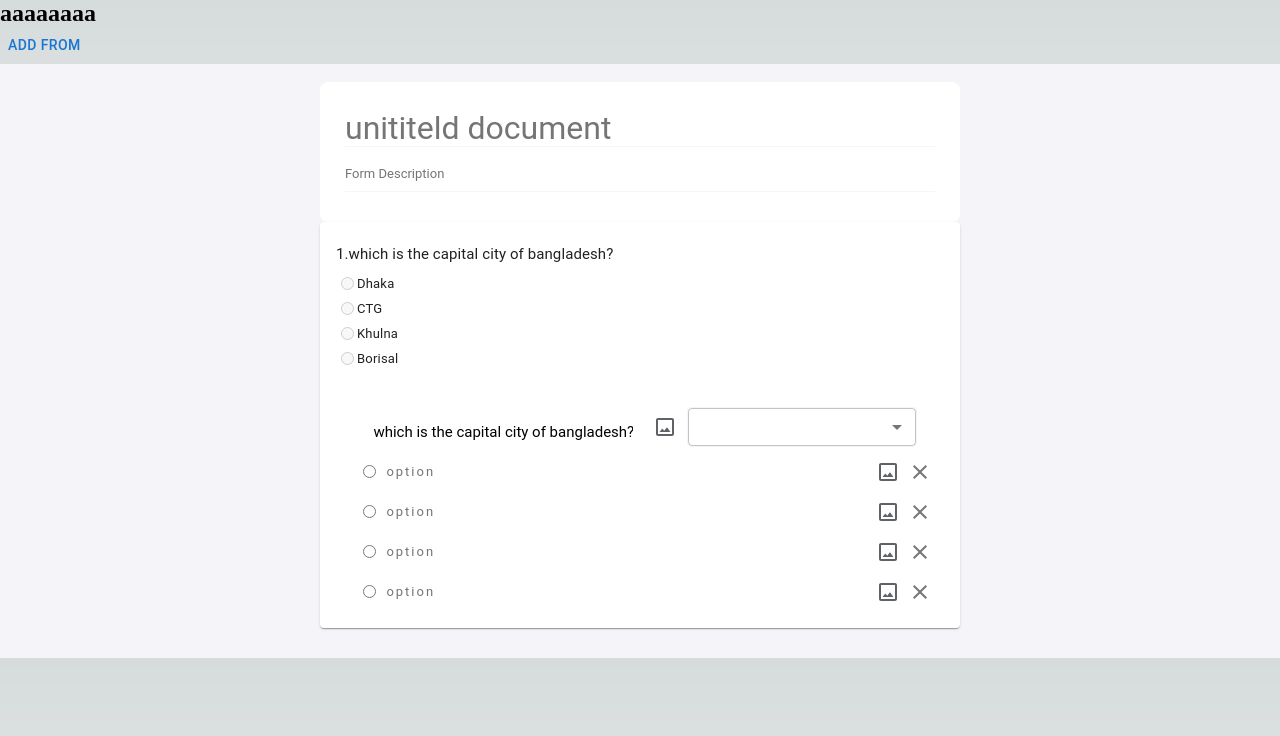
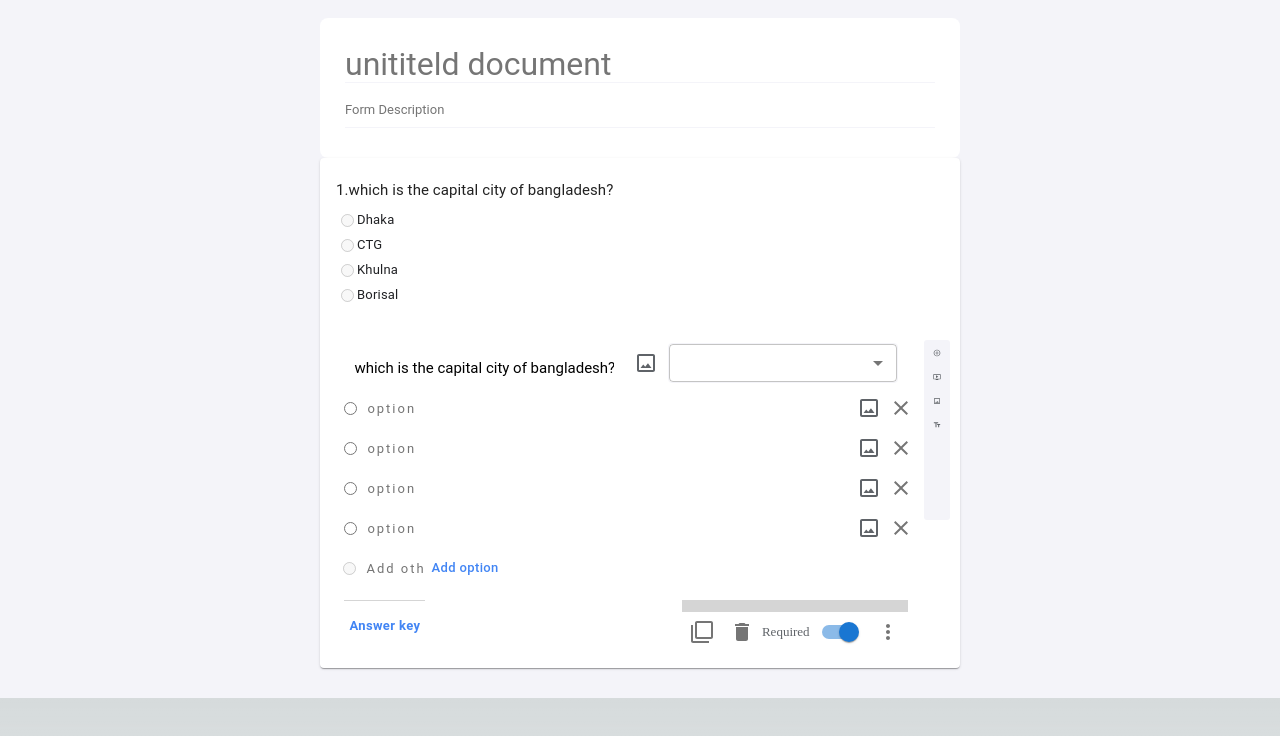
Before and after one commit to suparansharma/form_structure_nextjs, a Next.js app: page /AddForm/AddForm in a window 1280 px wide. Shown: the top 736 px of the page. Built offline with nearby package versions, Linux system fonts and the light colour scheme.

Commit message:
question name

```diff
--- a/pages/AddForm/AddForm.js
+++ b/pages/AddForm/AddForm.js
@@ -1,132 +1,275 @@
-import { CheckBox, Close, CropOriginal, Radio, ShortText, Subject } from '@mui/icons-material';
-import { Accordion, AccordionDetails, AccordionSummary, Button, FormControlLabel, IconButton, MenuItem, Select, Typography } from '@mui/material';
-import { fontSize } from '@mui/system';
-import Link from 'next/link';
-import React, { useState } from 'react';
-import uuid from 'react-uuid';
+import {
+  AddCircleOutline,
+  CheckBox,
+  Close,
+  CropOriginal,
+  Delete,
+  FilterNone,
+  MoreVert,
+  OndemandVideo,
+  Radio,
+  ShortText,
+  Subject,
+  TextFields,
+
+} from "@mui/icons-material";
+import {
+  Accordion,
+  AccordionDetails,
+  AccordionSummary,
+  Button,
+  FormControlLabel,
+  IconButton,
+  MenuItem,
+  Select,
+  Switch,
+  Typography,
+} from "@mui/material";
+import { fontSize } from "@mui/system";
+import Link from "next/link";
+import React, { useState } from "react";
+import uuid from "react-uuid";
 
 const AddForm = () => {
   // const[open,setOpen]=(true);
   const id = uuid();
-    console.log(id);
+  // console.log(id);
 
-    const [questions,setQuestions] = useState( [
-        {questionText:"which is the capital city of bangladesh?",
-    questionType:"radio",
-options:[
-    {optionText:"Dhaka"},
-    {optionText:"CTG"},
-    {optionText:"Khulna"},
-    {optionText:"Borisal"}
+  const [questions, setQuestions] = useState([
+    {
+      questionText: "which is the capital city of bangladesh?",
+      questionType: "radio",
+      options: [
+        { optionText: "Dhaka" },
+        { optionText: "CTG" },
+        { optionText: "Khulna" },
+        { optionText: "Borisal" },
       ],
-open:true,
-required:false
-}]
+      open: true,
+      required: false,
+    },
+  ]);
 
-)
 
-function questionUI(){
+  function changeQuestion(text,i){
+    var newQuestion = [...questions];
+    newQuestion[i].questionText = text;
+    setQuestions(newQuestion);
+    console.log(newQuestion)
+  }
 
-    return questions.map((ques,i)=>(
+  function addQuestionType(i,type){
+    let qs =[...questions];
+    console.log(type);
+    qs[i].questionType = type;
+    setQuestions(qs);
+    console.log("click")
+  }
+
+  function questionUI() {
+    return questions.map((ques, i) => (
       <div key={i}>
-        <Accordion expanded={questions[i].open} className={questions[i].open ?'add border':""} >
+        <Accordion
+          expanded={questions[i].open}
+          className={questions[i].open ? "add border" : ""}
+        >
           <AccordionSummary
-        aria-controls='panel1a-content'
+            aria-controls="panel1a-content"
             id="panel1a-header"
-        elevation={1} style={{ width:'100%' }}
+            elevation={1}
+            style={{ width: "100%" }}
           >
-
-             {
-                questions[i].open ? (
-                    <div className='saved_questions'>
-                        <Typography style={{ fontSize:"15px",fontWeight:"400",letterSpacing:'.1px' ,lineHeight:'24px',paddingBottom:"8px" }}>
-                        {i+1}.{questions[i].questionText}
+            {questions[i].open ? (
+              <div className="saved_questions">
+                <Typography
+                  style={{
+                    fontSize: "15px",
+                    fontWeight: "400",
+                    letterSpacing: ".1px",
+                    lineHeight: "24px",
+                    paddingBottom: "8px",
+                  }}
+                >
+                  {i + 1}.{questions[i].questionText}
                 </Typography>
 
-                        {ques.options.map((op,j)=>(
-                            <div key={j} style={{ display:"flex" }}>
+                {ques.options.map((op, j) => (
+                  <div key={j} style={{ display: "flex" }}>
                     <FormControlLabel
-                                  style={{marginLeft:"5px",marginBottom:"5px"  }} disabled control={<input type={ques.questionType}
-                                  color="primary"style={{ marginRight:'3px' }} required={ques.type}
-                                  />}
-
-                                label={<Typography style={{ fontFamily:'Roboto,Arial,sans-serif',
-                                fontSize:'13px',
-                                fontWeight:'400',
-                                letterSpacing:'.2px',
-                                lineHeight:'20px',
-                                color:'#202124'
-                            }}>
+                      style={{ marginLeft: "5px", marginBottom: "5px" }}
+                      disabled
+                      control={
+                        <input
+                          type={ques.questionType}
+                          color="primary"
+                          style={{ marginRight: "3px" }}
+                          required={ques.type}
+                        />
+                      }
+                      label={
+                        <Typography
+                          style={{
+                            fontFamily: "Roboto,Arial,sans-serif",
+                            fontSize: "13px",
+                            fontWeight: "400",
+                            letterSpacing: ".2px",
+                            lineHeight: "20px",
+                            color: "#202124",
+                          }}
+                        >
                           {ques.options[j].optionText}
-
-                                </Typography>}
+                        </Typography>
+                      }
                     />
                   </div>
                 ))}
-
               </div>
-                ):""
-             }
-
-
+            ) : (
+              ""
+            )}
           </AccordionSummary>
 
-        <div className='question_boxes'>
-             <AccordionDetails className='add_question'>
-             <div className='add_question_top'>
-                <input type="text" className="question" name="" value={ques.questionText}  placeholder='Question'/>
-                <CropOriginal style={{ color:"#5f6368" }}/>
-                <Select className='select' style={{ color:"#5f6368" ,fontSize:"13px" }}>
-                    <MenuItem id='text' value='text'><Subject style={{ marginRight:"10px" }}/> Paragraph</MenuItem>
-                    <MenuItem id='checkbox' value='Checkbox'><CheckBox style={{ marginRight:"10px",color:'#70757a'  }} checked/> CheckBox</MenuItem>
-                    <MenuItem id='radio' value='Radio'><Radio style={{ marginRight:"10px",color:'#70757a'  }} checked/> Multiple Choice</MenuItem>
+          <div className="question_boxes">
+            <AccordionDetails className="add_question">
+              <div className="add_question_top">
+                <input
+                  type="text"
+                  className="question"
+                  name=""
+                  value={ques.questionText}
+                  placeholder="Question"
+                  onChange={(e)=>{changeQuestion(e.target.value,i)}}
+                />
+                <CropOriginal style={{ color: "#5f6368" }} />
+                <Select
+                  className="select"
+                  style={{ color:"#5f6368", fontSize: "13px" }}
+                >
+                  <MenuItem id="text" value="text" onCLick={()=>{addQuestionType(i,"text")}}>
+                    <Subject style={{ marginRight: "10px" }}  /> Paragraph
+                  </MenuItem>
+                  <MenuItem id="checkbox" value="Checkbox" onCLick={()=>{addQuestionType(i,"checkbox")}}>
+                    <CheckBox
+                      style={{ marginRight: "10px", color: "#70757a" }}
 
+                      checked
+                    />{" "}
+                    CheckBox
+                  </MenuItem>
+                  <MenuItem id="radio" value="Radio" onCLick={()=>{addQuestionType(i,"radio")}}>
+                    <Radio
+                      style={{ marginRight: "10px", color: "#70757a" }}
 
+                      checked
+                    />{" "}
+                    Multiple Choice
+                  </MenuItem>
                 </Select>
               </div>
 
-             { ques.options.map((op,j)=>(
-                    <div className='add_question_body' key={j}>
-                        {
-                            (ques.questionType!="text") ?
-                            <input type={ques.questionType} style={{ marginRight:"10px" }}/>:
-                            <ShortText style={{ marginRight:"10px" }}/>
+              {ques.options.map((op, j) => (
+                <div className="add_question_body" key={j}>
+                  {(ques.questionType != "text") ?
+                    <input
+                      type={ques.questionType}
+                      style={{ marginRight: "10px" }}
+                    />
+                   :
+                    <ShortText style={{ marginRight: "10px" }} />
                   }
 
-
-                     <div  >
-                     {/* value={ques.option[j].optionText} */}
-                    <input type="text" className="text_input" placeholder="option" />
+                  <div>
+                    <input
+                    // value={ques.option[j].optionText}
+                      type="text"
+                      className="text_input"
+                      placeholder="option"
+                    />
                   </div>
-                    <CropOriginal style={{color:"#5f6368"}}/>
-                    <IconButton aria-label='delete'>
-                        <Close/>
+                  <CropOriginal style={{ color: "#5f6368" }} />
+                  <IconButton aria-label="delete">
+                    <Close />
                   </IconButton>
                 </div>
-
-
               ))}
 
 
+
+              {ques.options.length < 5 ? (
+                  <div className="add_question_body">
+                    <FormControlLabel disabled control={
+                        (ques.questionType!="text")?
+                        <input type={ques.questionType} color="primary" inputProps={{'aria-label':'secondary checkbox'}}
+                        style={{marginLeft:"10px",marginRight:"10px"}} disabled/> :
+                        <ShortText style={{marginRight:"10px"}}/>
+                    }label={
+                            <div>
+                                <input type="text" className="text_input" style={{fontSize:"13px",width:"60px"}} placeholder="Add other"/>
+                               <Button size="small" style={{textTransform:"none",color:'#4285f4',fontSize:"600"}}>Add option</Button>
+                            </div>
+                        }/>
+
+                   </div>
+                     ): ""}
+
+
+
+
+
+              <div className="add_footer">
+                <div className="add_question_bottom_left">
+                    <Button size="small" style={{ textTransform:'none' ,color:"#4285f4", fontSize:"13px",fontWeight:"600" }}>
+                        Answer key
+                    </Button>
+                </div>
+
+                <div className="add_question_bottom">
+                    <IconButton aria-label="copy">
+                        <FilterNone/>
+                    </IconButton>
+
+                    <IconButton aria-label="delete">
+                        <Delete/>
+                    </IconButton>
+                    <span style={{ color:"#5f6368",fontSize:"13px" }}>Required</span><Switch name="checked" color="primary" checked/>
+                   <IconButton>
+                    <MoreVert/>
+                    </IconButton>
+                </div>
+              </div>
             </AccordionDetails>
+
+            <div className="question_edit">
+              <AddCircleOutline className="edit"/>
+              <OndemandVideo className="edit"/>
+              <CropOriginal className="edit"/>
+              <TextFields className="edit"/>
+            </div>
           </div>
         </Accordion>
       </div>
-    ))
-
-
+    ));
   }
   return (
     <div>
-            <h2>aaaaaaaa</h2>
-            <Button>Add from</Button>
+
       <div className="question_form">
         <br />
         <div className="section">
           <div className="question_title_section">
             <div className="question_form_top">
-                            <input type="text" className='question_form_top_name' style={{ color:"black" }} placeholder="unititeld document" />
-                            <input type="text" className='question_form_top_desc' style={{ color:"black" }} placeholder="Form Description" />
+              <input
+                type="text"
+                className="question_form_top_name"
+                style={{ color: "black" }}
+                placeholder="unititeld document"
+              />
+              <input
+                type="text"
+                className="question_form_top_desc"
+                style={{ color: "black" }}
+                placeholder="Form Description"
+              />
             </div>
           </div>
           {questionUI()}
--- a/styles/globals.css
+++ b/styles/globals.css
@@ -268,3 +268,47 @@ height: 35px;
 .text_input:focus{
   border-bottom:1.5px solid rgb(103,58,183);
 }
+
+.add_footer{
+  display:flex;
+  justify-content:space-between;
+}
+
+.add_question_bottom{
+  margin-top:12px;
+  border-top:12px solid rgba(118,118,118,0.3);
+  display:flex;
+  justify-content:flex-end;
+  align-items:center;
+}
+
+.add_question_bottom_left{
+  margin-top:12px;
+  border-top:1px solid rgba(118,118,118,0.3);
+  display:flex;
+  justify-content:flex-end;
+  align-items:center;
+}
+
+.add_border{
+  border-left:6px solid #4285f4;
+}
+
+.question_edit{
+  background-color:#F4F4F9;
+  display:flex;
+  flex-direction:column;
+  margin-right:12px;
+  margin-top:10px;
+  margin-bottom:0;
+  padding:1px;
+  border-radius:3px;
+  height:180px;
+  width:35px;
+}
+
+.edit{
+  color:#5f6368;
+  padding:8px 5px;
+  font-size: 37px;
+}
```
Also changed, not shown: pages/AddForm/QuestionForm.js (+25 -0 lines). Lines whose indentation alone changed are shown as unchanged.
